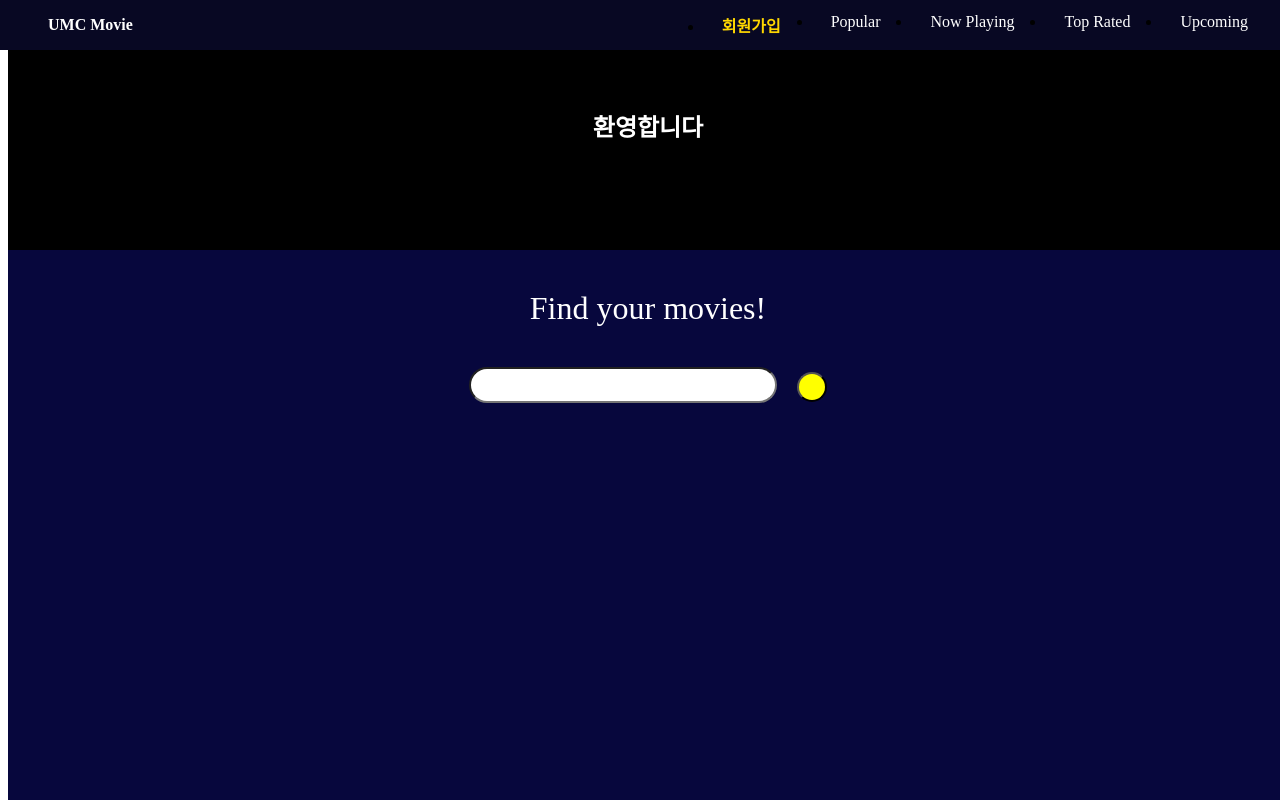
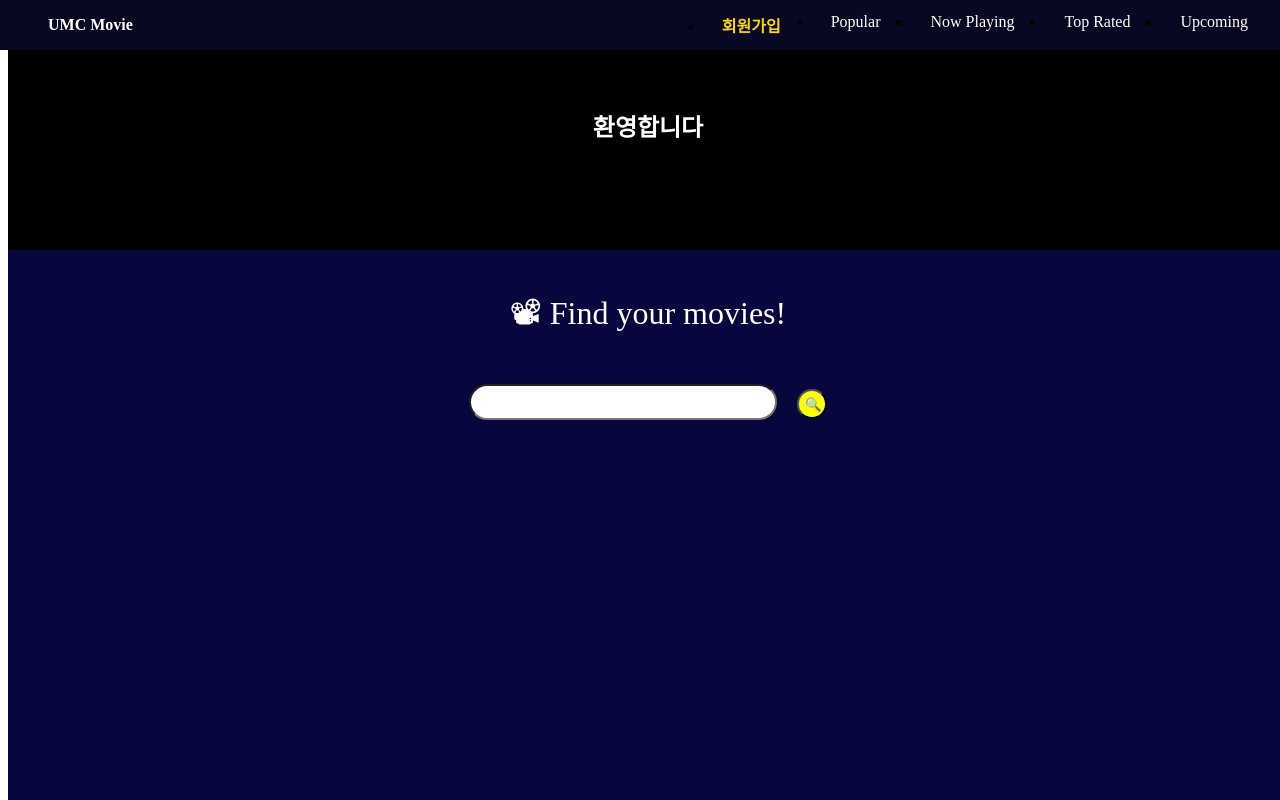
Before and after one commit to jenklm/moviewebsites, a React (Vite) app in the folder vite-project/: page / in a window 1280 px wide. Shown: the top 800 px of the page. Built offline with nearby package versions, Linux system fonts and the light colour scheme.

Commit message:
movie websites

```diff
--- a/vite-project/src/index.css
+++ b/vite-project/src/index.css
@@ -136,14 +136,7 @@
     border-radius:20px;
 }
 
-.titlebutton{
-    width:30px;
-    height: 30px;
-    margin-top: 25px;
-    border-radius: 50px;
-    margin-left: 20px;
-    background-color: yellow;
-}
+
 
 .mainpage-down-wrap{
     display: flex;
--- a/vite-project/src/pages/MainPage.jsx
+++ b/vite-project/src/pages/MainPage.jsx
@@ -1,5 +1,16 @@
 import React from "react";
+import styled from "styled-components";
 
+const Searchbutton=styled.button`
+    width:30px;
+    height: 30px;
+    margin-top: 25px;
+    border-radius: 50px;
+    margin-left: 20px;
+    background-color: yellow;
+    justify-content: center;
+    align-items: center;
+`;
 
 export default function MainPage(){
     return(
@@ -8,15 +19,15 @@ export default function MainPage(){
                 환영합니다
             </div>
             <div className="mainpage-down">
-                <div className="mainpage-down-title">Find your movies!</div>
+                <div className="mainpage-down-title">📽 Find your movies!</div>
                     <div className="mainpage-down-wrap">
                         <div className="mainpage-down-input">
                             <input className="titleinput" type="text" />
                         </div>
                         <div>
-                            <button className="titlebutton" >
-
-                            </button>
+                            <Searchbutton >
+                            🔍
+                            </Searchbutton>
                         </div>
                     </div>
             </div>
```
Also changed, not shown: vite-project/src/components/Header.jsx (line endings or trailing spaces).
